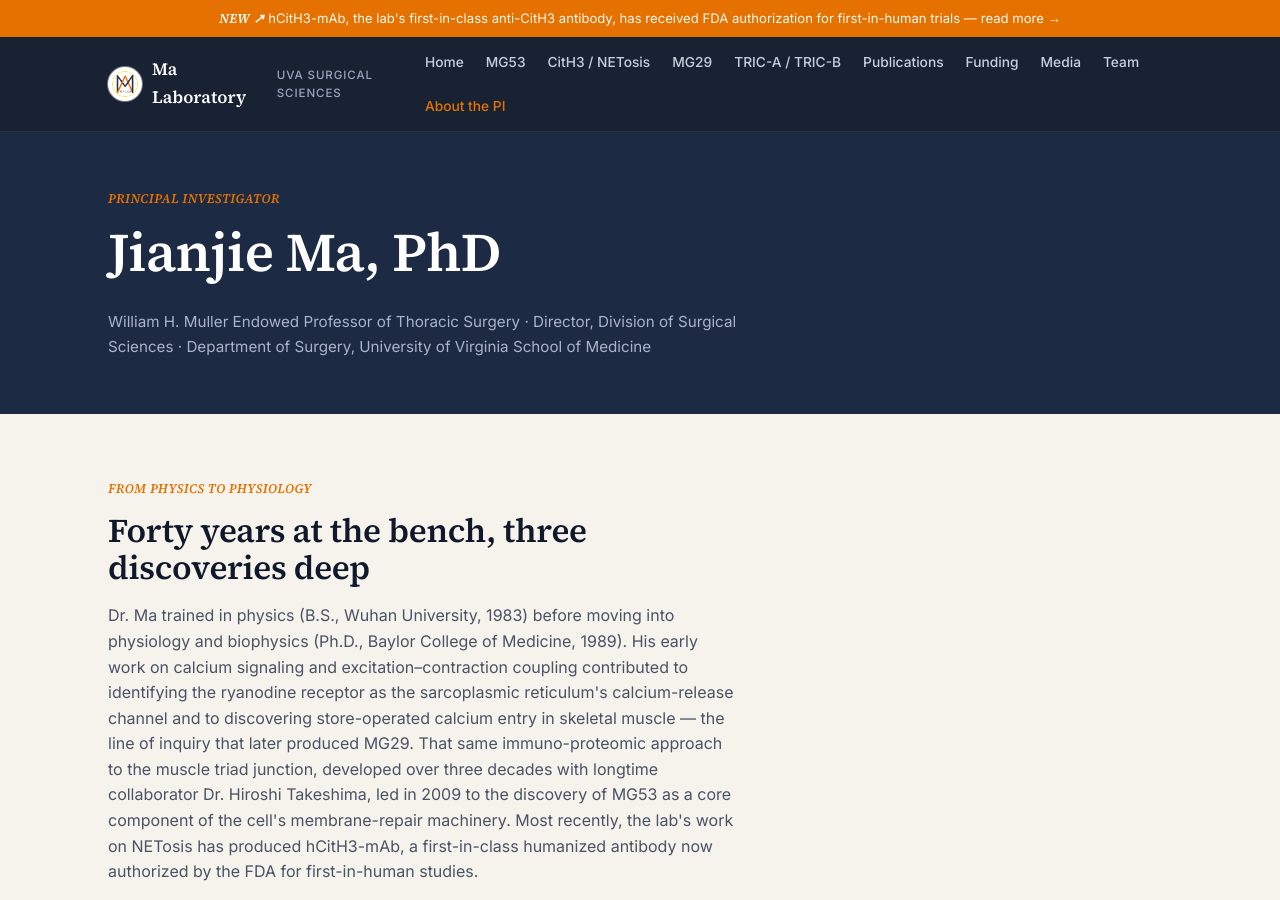
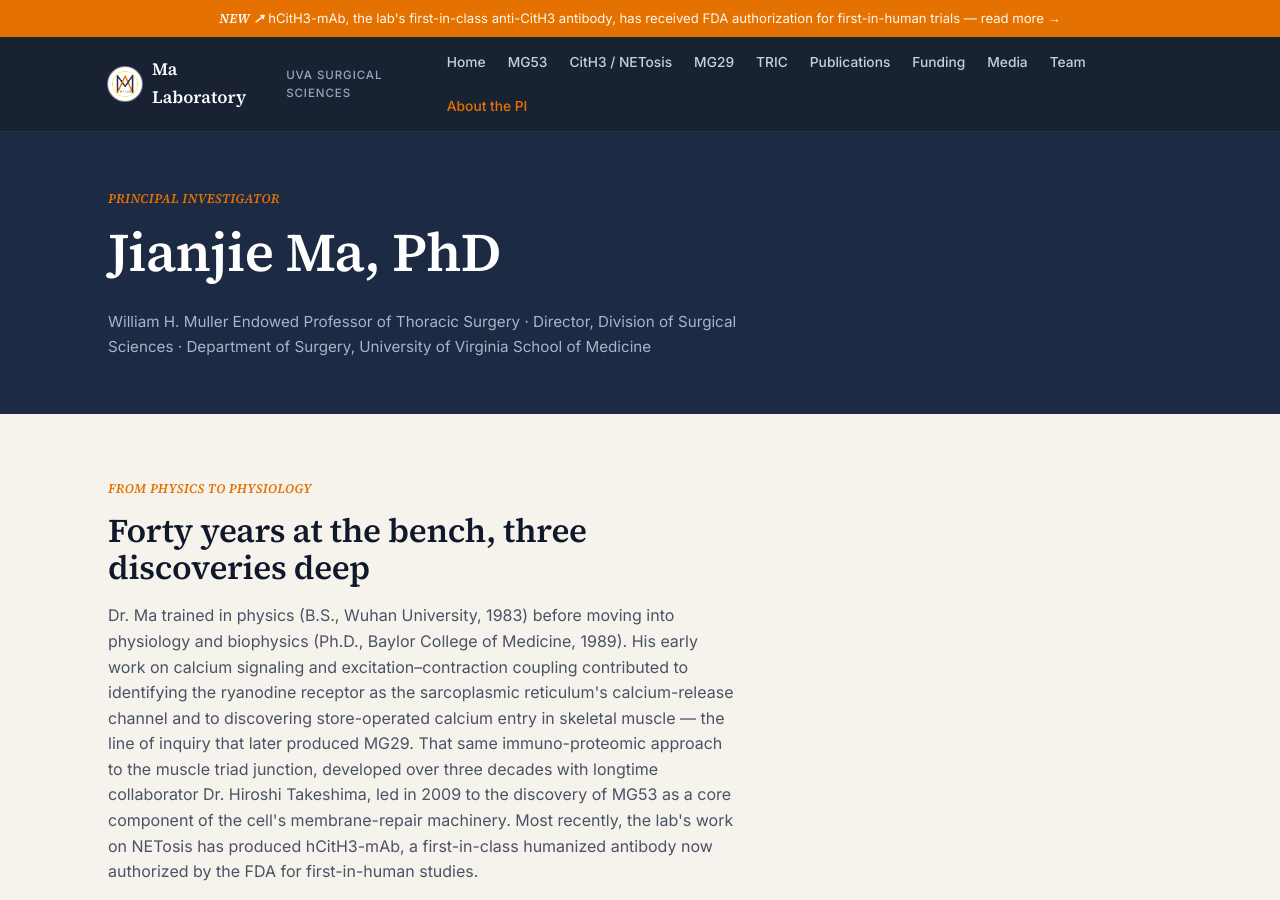
Before and after one commit to mjf6e/Ma-Lab-Research-Portfolio, a Jekyll site: the page built from about.html, in a window 1280 px wide and 900 px high. Built offline with Jekyll 4.4.1, drawn with Linux system fonts in a browser that asks for light colours.

Commit message:
Shorten nav label from TRIC-A / TRIC-B to TRIC

```diff
--- a/_layouts/default.html
+++ b/_layouts/default.html
@@ -26,7 +26,7 @@
       <a href="{{ '/research/mg53.html' | relative_url }}" {% if page.url contains 'mg53' %}class="active"{% endif %}>MG53</a>
       <a href="{{ '/research/netosis-cith3.html' | relative_url }}" {% if page.url contains 'netosis' %}class="active"{% endif %}>CitH3 / NETosis</a>
       <a href="{{ '/research/mg29.html' | relative_url }}" {% if page.url contains 'mg29' %}class="active"{% endif %}>MG29</a>
-      <a href="{{ '/research/tric.html' | relative_url }}" {% if page.url contains 'tric' %}class="active"{% endif %}>TRIC-A / TRIC-B</a>
+      <a href="{{ '/research/tric.html' | relative_url }}" {% if page.url contains 'tric' %}class="active"{% endif %}>TRIC</a>
       <a href="{{ '/publications.html' | relative_url }}" {% if page.url contains 'publications' %}class="active"{% endif %}>Publications</a>
       <a href="{{ '/funding.html' | relative_url }}" {% if page.url contains 'funding' %}class="active"{% endif %}>Funding</a>
       <a href="{{ '/media.html' | relative_url }}" {% if page.url contains 'media' %}class="active"{% endif %}>Media</a>
```
